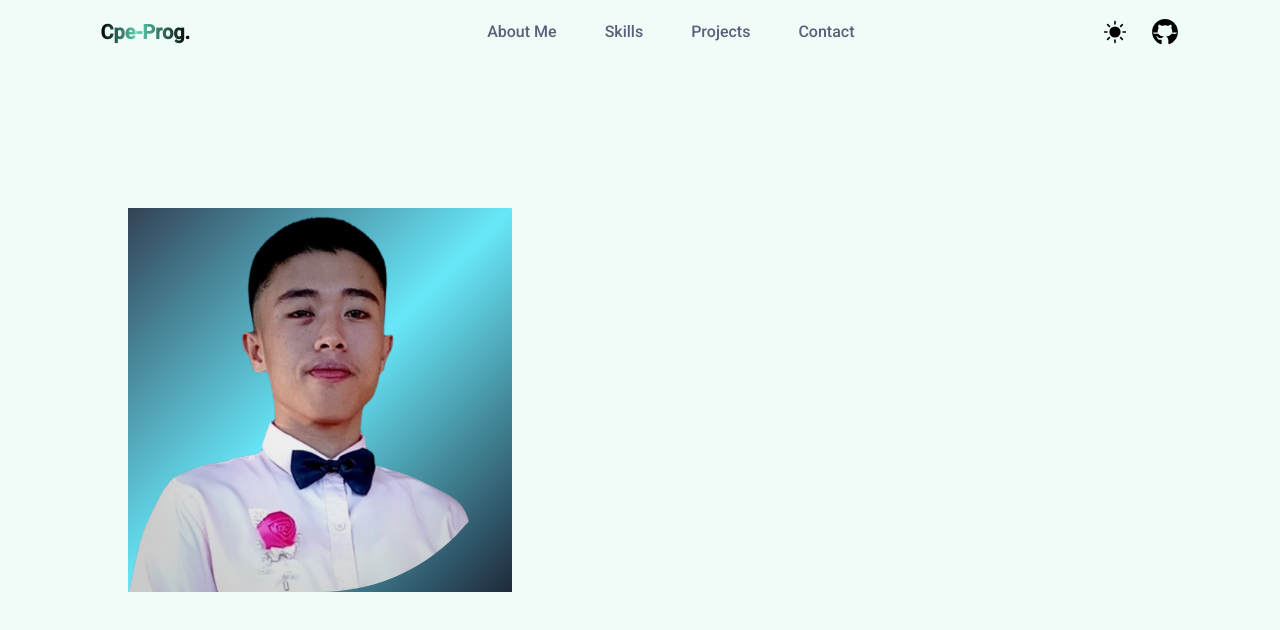
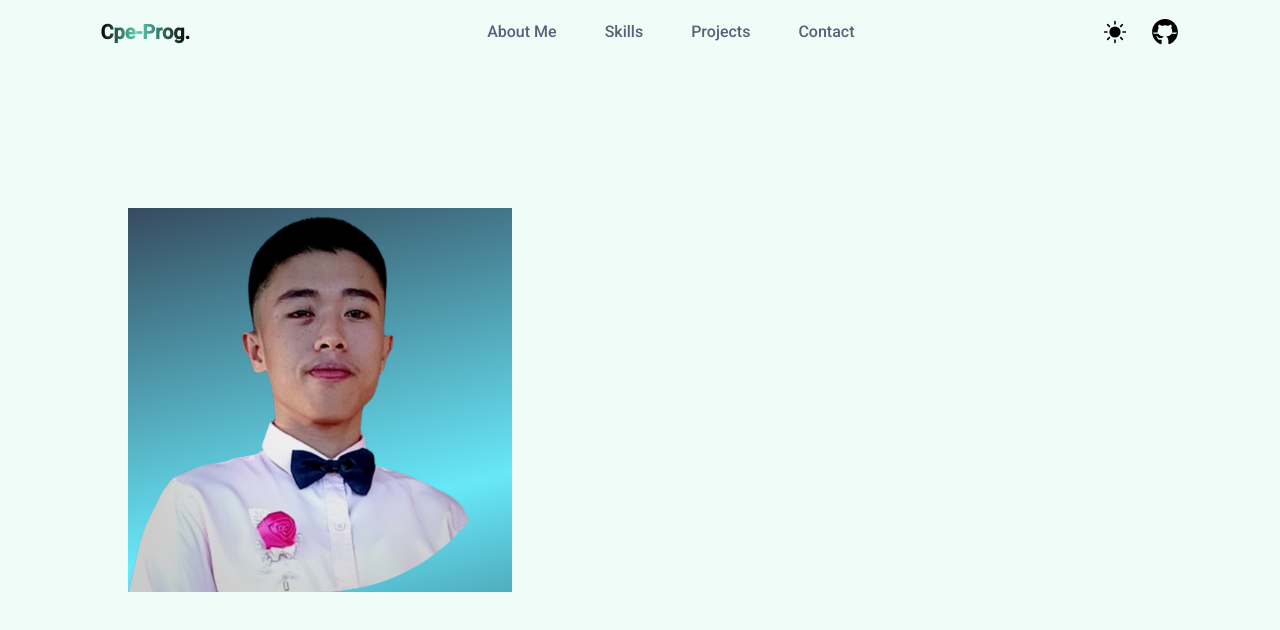
Before and after one commit to cpe-prog/cpe-dev-portfolio, a Next.js app: page / in a window 1280 px wide. Shown: the top 630 px of the page. Built offline with nearby package versions, Linux system fonts and the light colour scheme.

Commit message:
feat: separate css file

```diff
--- a/src/components/NavBar/index.js
+++ b/src/components/NavBar/index.js
@@ -1,6 +1,7 @@
 /* eslint-disable @next/next/no-html-link-for-pages */
 import { motion } from "framer-motion";
 import Link from "next/link";
+
 import { ThemeMode } from "../icons/icon";
 import { GithubIcon } from "./../icons/icon";
 
--- a/src/pages/_app.js
+++ b/src/pages/_app.js
@@ -1,5 +1,6 @@
 import NavBar from "@/components/NavBar";
-import "@/components/NavBar/style.css";
+import "@/styles/AnimatedBg.css";
+import "@/styles/NavBar.css";
 import "@/styles/globals.css";
 import { Roboto } from "next/font/google";
 import Head from "next/head";
--- a/src/pages/index.js
+++ b/src/pages/index.js
@@ -15,7 +15,7 @@
 				<Layout className="pt-0">
 					<div className="flex items-center justify-between w-full">
 						<div className=" rounded-tl-full  bg-gradient-to-tl from-slate-800 via-cyan-300 to-slate-700">
-							<div className=" bg-gradient-to-tl from-slate-800 via-cyan-300 to-slate-700">
+							<div className=" bg-gradient-to-tl from-slate-800 via-cyan-300 to-slate-700 background-animate">
 								<Image
 									src={ProfileImage}
 									alt="Profile.img"
--- /dev/null
+++ b/src/styles/AnimatedBg.css
@@ -0,0 +1,17 @@
+.background-animate {
+	background-size: 400%;
+
+	-webkit-animation: AnimationName 3s ease infinite;
+	-moz-animation: AnimationName 3s ease infinite;
+	animation: AnimationName 3s ease infinite;
+}
+
+@keyframes AnimationName {
+	0%,
+	100% {
+		background-position: 0% 50%;
+	}
+	50% {
+		background-position: 100% 50%;
+	}
+}
```
Also changed, not shown: src/styles/NavBar.css (renamed from src/components/NavBar/style.css).
